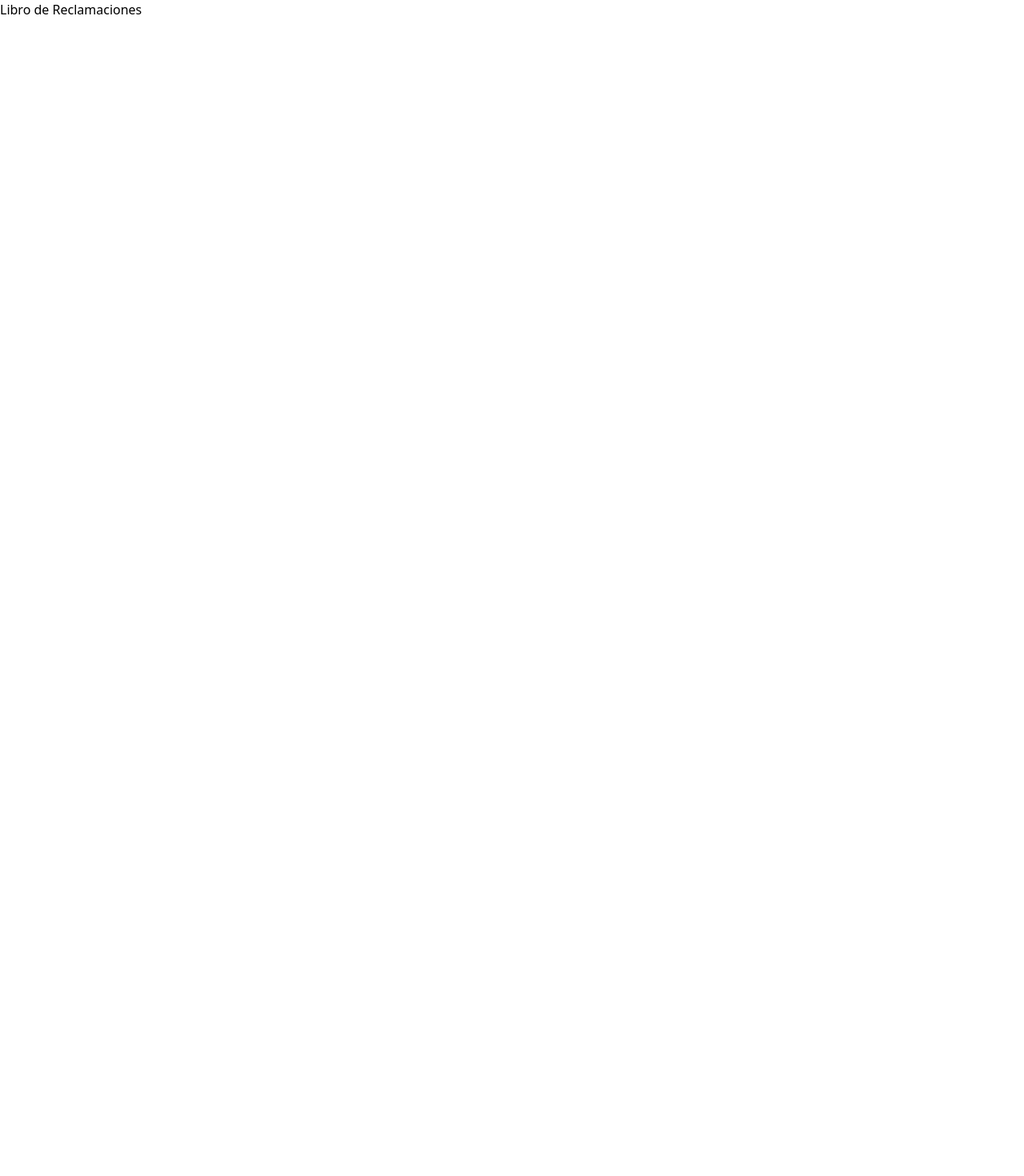
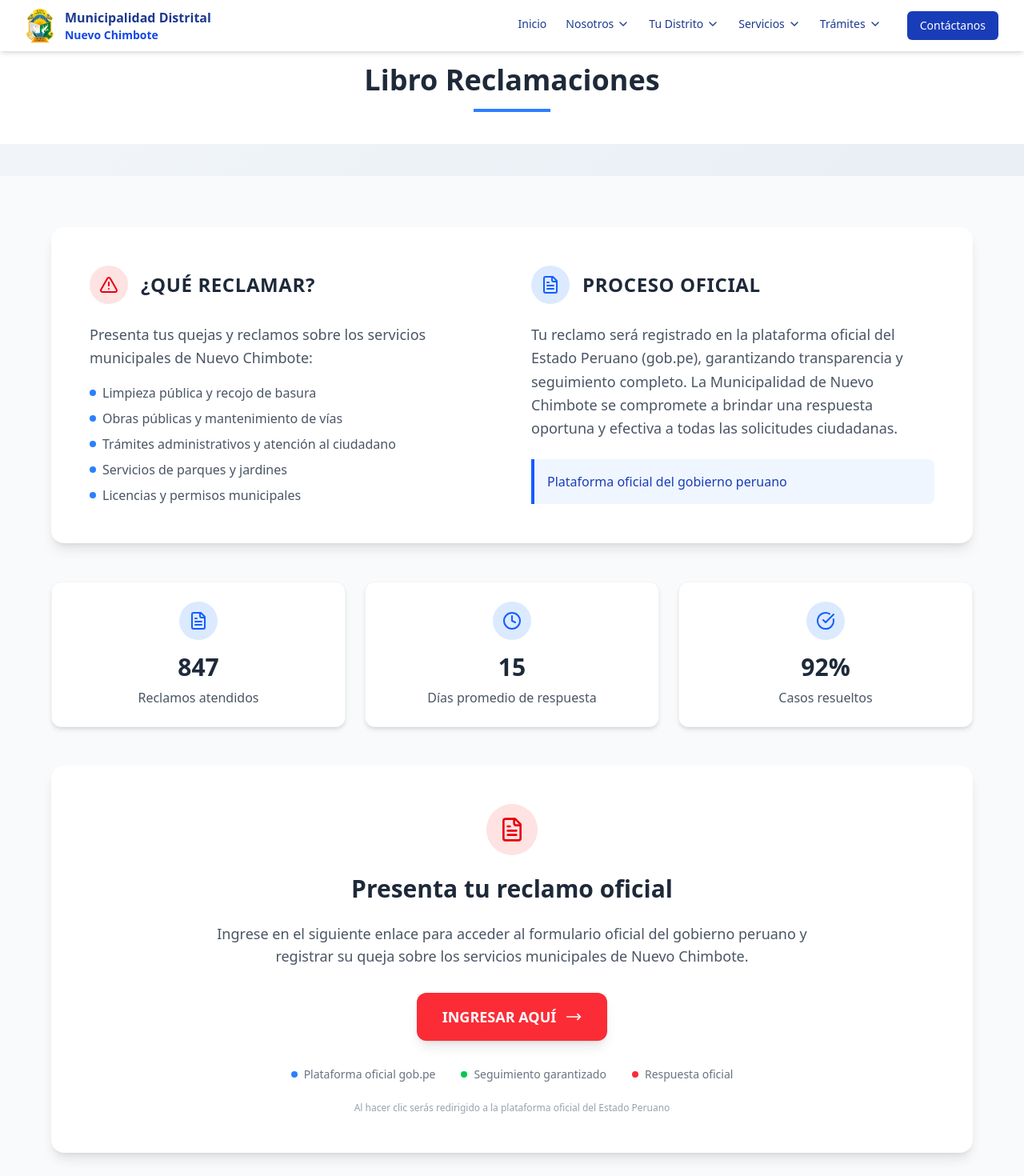
Before and after one commit to AndreeBermudez/pagina-web-mdnch, a React (Vite) app: page /servicios/reclamaciones in a window 1280 px wide. Shown: the top 1470 px of the page at 80% size. Before the commit the page ends 800 px from the top, so only its background shows below. Built offline with nearby package versions, Linux system fonts and the light colour scheme.

Commit message:
servicios

```diff
--- /dev/null
+++ b/src/core/components/common/servicios/libro/LibroReclamaciones.tsx
@@ -0,0 +1,142 @@
+import { FileText, AlertTriangle, Clock, CheckCircle, MoveRight } from 'lucide-react';
+
+export default function LibroReclamaciones() {
+	return (
+		<div className='bg-white'>
+
+			{/* Main Content Section */}
+			<section className='py-16 px-4 bg-gray-50'>
+				<div className='container mx-auto max-w-6xl'>
+					{/* Información del servicio */}
+					<div className='bg-white rounded-2xl shadow-lg p-8 md:p-12 mb-12'>
+						<div className='grid grid-cols-1 lg:grid-cols-2 gap-12'>
+							{/* Qué puedes reclamar */}
+							<div className='space-y-6'>
+								<div className='flex items-center gap-4 mb-6'>
+									<div className='w-12 h-12 bg-red-100 rounded-full flex items-center justify-center'>
+										<AlertTriangle className='w-6 h-6 text-red-600' />
+									</div>
+									<h2 className='text-2xl font-bold text-gray-800 uppercase tracking-wide'>¿Qué Reclamar?</h2>
+								</div>
+								<p className='text-gray-600 leading-relaxed text-lg mb-4'>
+									Presenta tus quejas y reclamos sobre los servicios municipales de Nuevo Chimbote:
+								</p>
+								<ul className='text-gray-600 space-y-2'>
+									<li className='flex items-center gap-2'>
+										<div className='w-2 h-2 bg-blue-500 rounded-full'></div>
+										<span>Limpieza pública y recojo de basura</span>
+									</li>
+									<li className='flex items-center gap-2'>
+										<div className='w-2 h-2 bg-blue-500 rounded-full'></div>
+										<span>Obras públicas y mantenimiento de vías</span>
+									</li>
+									<li className='flex items-center gap-2'>
+										<div className='w-2 h-2 bg-blue-500 rounded-full'></div>
+										<span>Trámites administrativos y atención al ciudadano</span>
+									</li>
+									<li className='flex items-center gap-2'>
+										<div className='w-2 h-2 bg-blue-500 rounded-full'></div>
+										<span>Servicios de parques y jardines</span>
+									</li>
+									<li className='flex items-center gap-2'>
+										<div className='w-2 h-2 bg-blue-500 rounded-full'></div>
+										<span>Licencias y permisos municipales</span>
+									</li>
+								</ul>
+							</div>
+
+							{/* Proceso oficial */}
+							<div className='space-y-6'>
+								<div className='flex items-center gap-4 mb-6'>
+									<div className='w-12 h-12 bg-blue-100 rounded-full flex items-center justify-center'>
+										<FileText className='w-6 h-6 text-blue-600' />
+									</div>
+									<h2 className='text-2xl font-bold text-gray-800 uppercase tracking-wide'>Proceso Oficial</h2>
+								</div>
+								<p className='text-gray-600 leading-relaxed text-lg'>
+									Tu reclamo será registrado en la plataforma oficial del Estado Peruano (gob.pe),
+									garantizando transparencia y seguimiento completo. La Municipalidad de Nuevo Chimbote se
+									compromete a brindar una respuesta oportuna y efectiva a todas las solicitudes ciudadanas.
+								</p>
+								<div className='bg-blue-50 border-l-4 border-blue-600 p-4 rounded-r-lg'>
+									<p className='text-blue-800 font-medium'>Plataforma oficial del gobierno peruano</p>
+								</div>
+							</div>
+						</div>
+					</div>
+
+					{/* Estadísticas */}
+					<div className='grid grid-cols-1 md:grid-cols-3 gap-6 mb-12'>
+						<div className='bg-white rounded-xl p-6 shadow-md border border-gray-100 text-center'>
+							<div className='w-12 h-12 bg-blue-100 rounded-full flex items-center justify-center mx-auto mb-4'>
+								<FileText className='w-6 h-6 text-blue-600' />
+							</div>
+							<div className='text-3xl font-bold text-gray-800 mb-2'>847</div>
+							<div className='text-gray-600'>Reclamos atendidos</div>
+						</div>
+						<div className='bg-white rounded-xl p-6 shadow-md border border-gray-100 text-center'>
+							<div className='w-12 h-12 bg-blue-100 rounded-full flex items-center justify-center mx-auto mb-4'>
+								<Clock className='w-6 h-6 text-blue-600' />
+							</div>
+							<div className='text-3xl font-bold text-gray-800 mb-2'>15</div>
+							<div className='text-gray-600'>Días promedio de respuesta</div>
+						</div>
+						<div className='bg-white rounded-xl p-6 shadow-md border border-gray-100 text-center'>
+							<div className='w-12 h-12 bg-blue-100 rounded-full flex items-center justify-center mx-auto mb-4'>
+								<CheckCircle className='w-6 h-6 text-blue-600' />
+							</div>
+							<div className='text-3xl font-bold text-gray-800 mb-2'>92%</div>
+							<div className='text-gray-600'>Casos resueltos</div>
+						</div>
+					</div>
+
+					{/* Call to Action */}
+					<div className='bg-white rounded-2xl shadow-lg p-8 md:p-12 text-center'>
+						<div className='max-w-3xl mx-auto'>
+							<div className='w-16 h-16 bg-red-100 rounded-full flex items-center justify-center mx-auto mb-6'>
+								<FileText className='w-8 h-8 text-red-600' />
+							</div>
+
+							<h3 className='text-2xl md:text-3xl font-bold text-gray-800 mb-6'>
+								Presenta tu reclamo oficial
+							</h3>
+
+							<p className='text-lg text-gray-600 mb-8'>
+								Ingrese en el siguiente enlace para acceder al formulario oficial del gobierno peruano y
+								registrar su queja sobre los servicios municipales de Nuevo Chimbote.
+							</p>
+
+							<a
+								href='https://reclamos.servicios.gob.pe/?institution_id=1311'
+								target='_blank'
+								rel='noopener noreferrer'
+								className='group inline-flex items-center gap-3 bg-red-500 hover:bg-red-600 text-white font-bold px-8 py-4 rounded-xl shadow-lg hover:shadow-xl transition-all duration-300 transform hover:scale-105 text-lg'>
+								<span>INGRESAR AQUÍ</span>
+								<MoveRight className='w-5 h-5 group-hover:translate-x-1 transition-transform duration-300' />
+							</a>
+
+							<div className='mt-8 flex flex-wrap justify-center gap-8 text-sm text-gray-500'>
+								<div className='flex items-center gap-2'>
+									<div className='w-2 h-2 bg-blue-500 rounded-full'></div>
+									<span>Plataforma oficial gob.pe</span>
+								</div>
+								<div className='flex items-center gap-2'>
+									<div className='w-2 h-2 bg-green-500 rounded-full'></div>
+									<span>Seguimiento garantizado</span>
+								</div>
+								<div className='flex items-center gap-2'>
+									<div className='w-2 h-2 bg-red-500 rounded-full'></div>
+									<span>Respuesta oficial</span>
+								</div>
+							</div>
+
+							<div className='mt-6 text-xs text-gray-400'>
+								Al hacer clic serás redirigido a la plataforma oficial del Estado Peruano
+							</div>
+						</div>
+					</div>
+				</div>
+			</section>
+		</div>
+	);
+}
--- /dev/null
+++ b/src/core/components/tuDistrito/pdu/documentos.ts
@@ -0,0 +1,25 @@
+export const documentos = [{
+        id: 1,
+        titulo: "Plan de Desarrollo Urbano de Chimbote - Nuevo Chimbote 2020-2030",
+        subtitulo: "Resumen Ejecutivo",
+        url: "/docs/PDU1.pdf",
+    },
+    {
+        id: 2,
+        titulo: "Plan de Desarrollo Urbano de Chimbote - Nuevo Chimbote 2020-2030",
+        subtitulo: "Tomo 1 Diagnostico",
+        url: "/docs/PDU2.pdf",
+    },
+    {
+        id: 3,
+        titulo: "Plan de Desarrollo Urbano de Chimbote - Nuevo Chimbote 2020-2030",
+        subtitulo: "Tomo 2 Propuesta",
+        url: "/docs/PDU3.pdf",
+    },
+    {
+        id: 4,
+        titulo: "Propuesta de Zonificación",
+        subtitulo: "",
+        url: "/docs/PROPUESTAZONI.pdf",
+    },
+];
--- a/src/core/layout/navbar/navLinks.ts
+++ b/src/core/layout/navbar/navLinks.ts
@@ -41,10 +41,7 @@ export const navLinks: NavLink[] = [
 		label: 'Servicios',
 		hasDropdown: true,
 		dropdownItems: [
-			{ href: '/servicios/plataforma', label: 'Plataforma Única del Estado Peruano' },
 			{ href: '/servicios/reclamaciones', label: 'Libro de Reclamaciones' },
-			{ href: '/servicios/salud', label: 'Salud' },
-			{ href: '/servicios/seguridad', label: 'Seguridad Ciudadana' },
 			{ href: '/servicios/presupuesto', label: 'Presupuesto Participativo' },
 			{ href: '/servicios/biblioteca', label: 'Biblioteca Municipal' },
 			{ href: '/servicios', label: 'Ver Todos los Servicios' },
--- /dev/null
+++ b/src/pages/servicios/LibroReclamacionesPage.tsx
@@ -0,0 +1,18 @@
+import LibroReclamaciones from '../../core/components/common/servicios/libro/LibroReclamaciones';
+import { Layout } from '../../core/layout/Layout';
+
+export default function LibroReclamacionesPage() {
+    return (
+         <Layout>
+            <div className='container mx-auto px-15'>
+                <div className='text-center mt-20 mb-10'>
+                    <h1 className='text-4xl font-bold text-gray-800'>Libro Reclamaciones</h1>
+                    <div className='w-24 h-1 bg-blue-500 mx-auto mt-4'></div>
+                </div>
+            </div>
+            <div className='bg-gradient-to-br from-slate-100 to-slate-200 py-10'>
+                <LibroReclamaciones />
+            </div>
+        </Layout>
+    );
+}
```
Also changed, not shown: src/core/routes/routes.tsx (+4 -13 lines).
